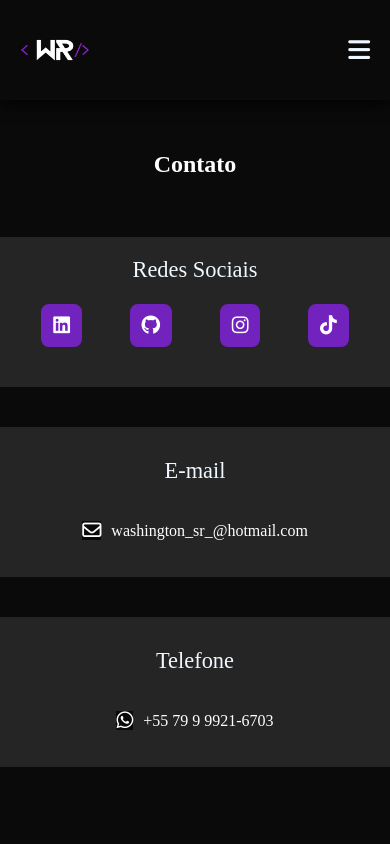
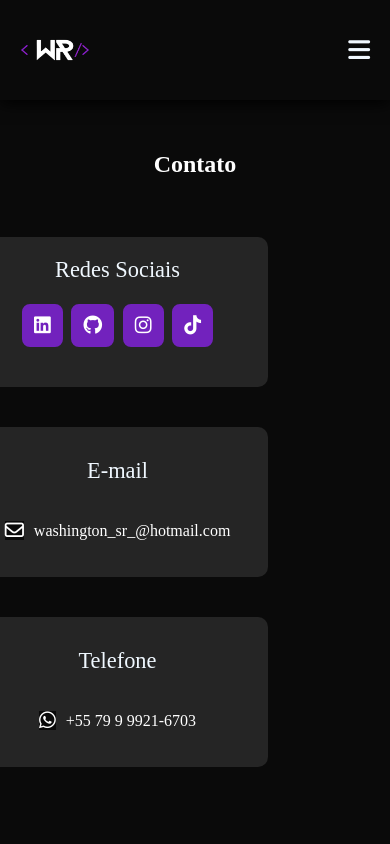
Before and after one commit to washingtonrodriigues/meu-portifolio, a React (Vite) app: page /contact in a window 390 px wide. Shown: the top 844 px of the page. Built offline with nearby package versions, Linux system fonts and the light colour scheme; the HTML template or start-up script is replaced by a standard one; a web font is replaced by a local one.

Commit message:
teste no tamanho 425px

```diff
--- a/src/Components/Contact/styles.module.css
+++ b/src/Components/Contact/styles.module.css
@@ -320,6 +320,13 @@
     font-size: 1.4rem;
   }
 
+  .social_medias,
+  .email,
+  .phone {
+    width: 100%;
+    max-width: 300px;
+  }
+
   .social_medias_icons {
     font-size: 1.2rem;
   }
@@ -343,7 +350,7 @@
   }
 }
 
-@media (220px <= width < 380px) {
+@media (max-width: 320px) {
   .social_medias,
   .email,
   .phone {
```
